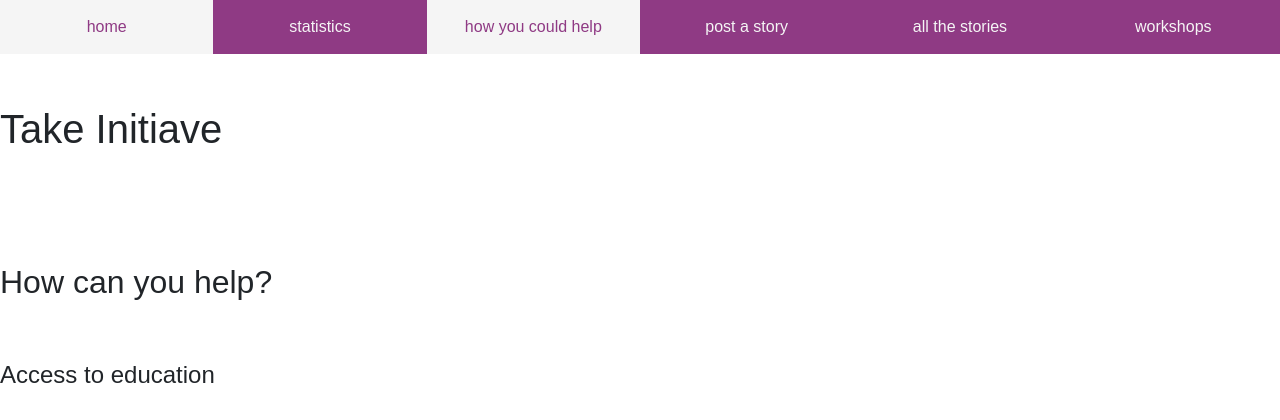
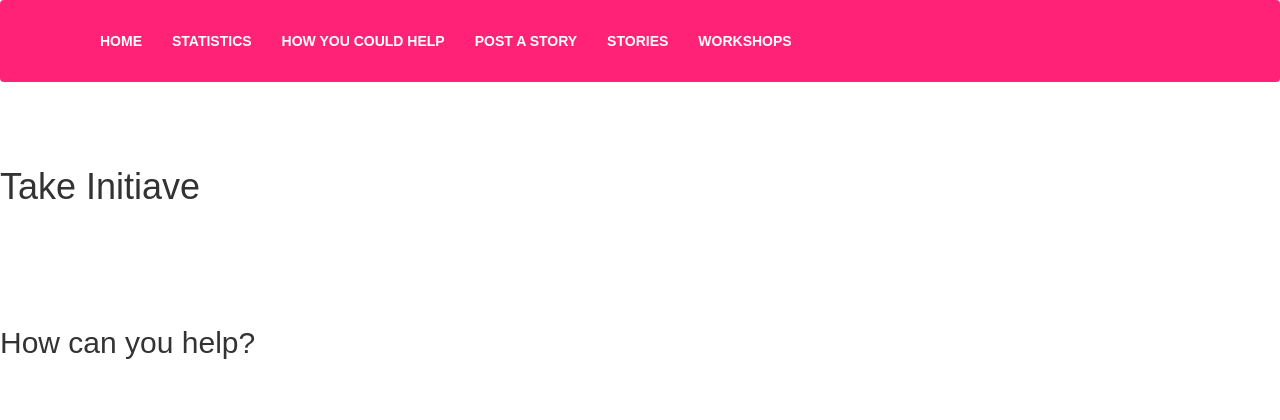
Before and after one commit to meet-projects/Y2-GroupD-Team1, a Flask app: page /youhelp in a window 1280 px wide. Shown: the top 420 px of the page. Run offline with Flask 3, Linux system fonts and the light colour scheme; some libraries are stand-ins or nearby versions.

Commit message:
semi finished

```diff
--- a/templates/display.html
+++ b/templates/display.html
@@ -40,7 +40,7 @@
                 </a>
             </div>
             <div class="navbar-collapse collapse">
-                <ul class="nav navbar-nav navbar-right">
+                <ul class="nav navbar-nav navbar-left">
                     <li><a href="/">HOME</a></li>
 
 
--- a/templates/index.html
+++ b/templates/index.html
@@ -40,7 +40,7 @@
                 </a>
             </div>
             <div class="navbar-collapse collapse">
-                <ul class="nav navbar-nav navbar-right">
+                <ul class="nav navbar-nav navbar-left">
                     <li><a href="#header">HOME</a></li>
                     <li><a href="#services">ABOUT</a></li>
                     <li><a href="#clients">SOCIALS</a></li>
--- a/templates/youhelp.html
+++ b/templates/youhelp.html
@@ -5,8 +5,13 @@
 	<meta name="viewport" content="width=device-width, initial-scale=1">
 	<link rel="stylesheet" href="static/css/youhelp.css">
 	<title>Isha L'Isha</title>
-	<link href="https://cdn.jsdelivr.net/npm/bootstrap@5.3.0/dist/css/bootstrap.min.css" rel="stylesheet">
-  <script src="https://cdn.jsdelivr.net/npm/bootstrap@5.3.0/dist/js/bootstrap.bundle.min.js"></script>
+  <link href="static/css/bootstrap.css" rel="stylesheet" />
+    <!-- IONICON STYLE SHEET FOR BEAUTIFUL ICONS -->
+    <link href="static/css/ionicons.css" rel="stylesheet" />
+    <!-- STYLE FOR OPENING IMAGE IN POPUP USING FANCYBOX-->
+    <link href="static/js/source/jquery.fancybox.css" rel="stylesheet" />
+    <!-- CUSTOM CSS -->
+    <link href="static/css/template.css" rel="stylesheet" />
 	<style>
 		body {
       font-family: Arial, sans-serif;
@@ -15,89 +20,38 @@
       padding: 0;
     }
 
-    .active {
-      background-color: whitesmoke;
-      color: #8F3A84;
-    }
 
-    /* Optional: Add hover effect to the "Profile" button */
-    .navbar-nav .nav-it .nav-link:hover {
-      background-color: whitesmoke; /* Change the background color on hover */
-      color: #8F3A84; /* Change the text color on hover */
-    }
-    .centernav {
-      display: flex;
-      justify-content: space-between;
-      width: 100%;
-    }
-
-    .nav-it {
-      flex: 1;
-      text-align: center;
-    }
-
-    .topnav {
-      overflow: hidden;
-      background-color: #8F3A84;
-      color: #8F3A84;
-      display: flex;
-      justify-content: space-between;
-      width: 100%;
-      padding: 0 0px; /* Add horizontal padding to the nav bar */
-    }
-
-    .nav-item {
-      flex: 1;
-      text-align: center;
-    }
-
-    .topnav a {
-      display: block;
-      color:whitesmoke;
-      text-align: center;
-      padding: 14px 0;
-      text-decoration: none;
-      font-size: 16px; /* Decrease font size slightly for a more balanced appearance */
-      margin: 0;
-    }
-
-    .topnav a:hover {
-      background-color: whitesmoke;
-      color: #8F3A84;
-    }
-
-    .topnav a.active {
-      background-color: whitesmoke;
-      color: #8F3A84;
-    }
 	</style>
 </head>
 
 <body>
-	<nav class="topnav navbar-expand-sm">
-    <div class="container-fluid" style="padding: 0px;">
-      <ul class="navbar-nav centernav">
-        <li class="nav-item nav-it">
-          <a class="nav-link" href="/">home</a>
-        </li>
-        <li class="nav-item nav-it">
-          <a class="nav-link" href="/statistics">statistics</a>
-        </li>
-        <li class="nav-item nav-it">
-          <a class="nav-link active" href="">how you could help</a>
-        </li>
-        <li class="nav-item nav-it">
-          <a class="nav-link" href="/post">post a story</a>
-        </li>
-        <li class="nav-item nav-it">
-          <a class="nav-link" href="/display">all the stories</a>
-        </li>
-        <li class="nav-item nav-it">
-          <a class="nav-link" href="/courses">workshops</a>
-        </li>
-      </ul>
+	<div class="navbar navbar-default scroll-me">
+        <!-- pass scroll-me class above a tags to starts scrolling -->
+        <div class="container">
+            <div class="navbar-header">
+                <button type="button" class="navbar-toggle" data-toggle="collapse" data-target=".navbar-collapse">
+                    <span class="icon-bar"></span>
+                    <span class="icon-bar"></span>
+                    <span class="icon-bar"></span>
+                </button>
+            </div>
+            <div class="navbar-collapse collapse">
+              <center>
+                <ul class="nav navbar-nav navbar-center">
+                    <li><a href="/">HOME</a></li>
+                    <li><a href="/statistics">STATISTICS</a></li>
+                    <li><a href="/youhelp">HOW YOU COULD HELP</a></li>
+                    <li><a href="/post">POST A STORY</a></li>
+                    <li><a href="/display">STORIES</a></li>
+                    <li><a href="/courses">WORKSHOPS</a>
+                    </li>
+                </ul>
+                </center>
+
+            </div>
+
+        </div>
     </div>
-  </nav>
 
 	<div id='opening'>
 	   <br>
```
Also changed, not shown: templates/courses.html (+33 -31 lines), templates/post.html (+43 -27 lines).
